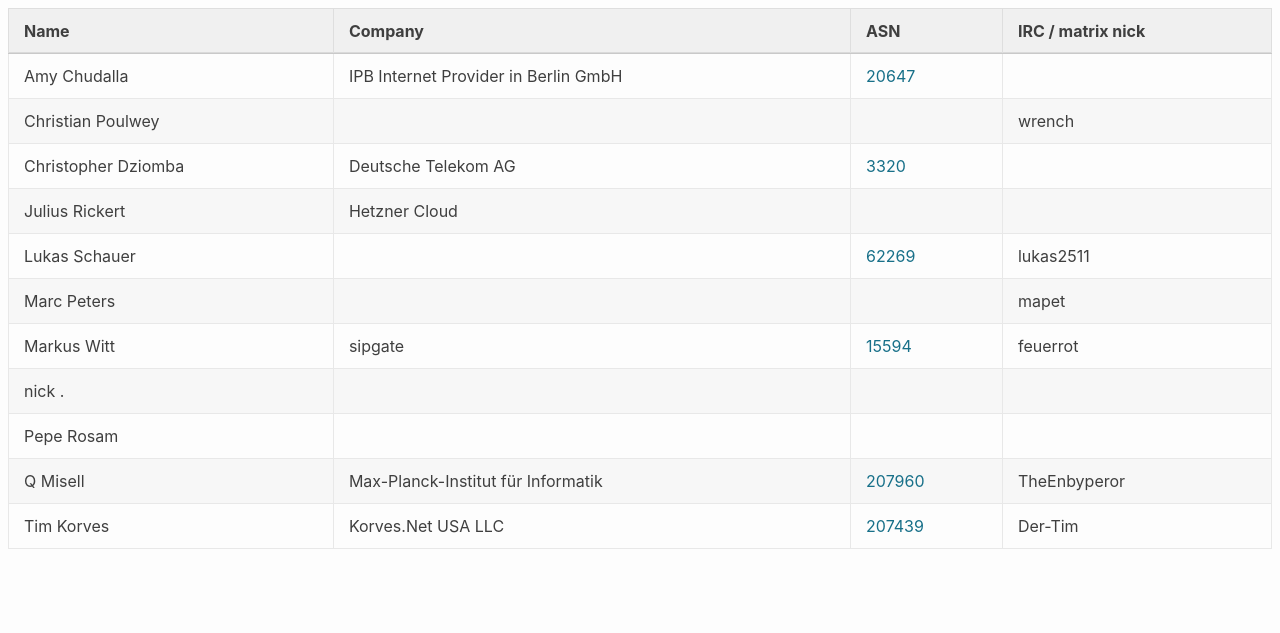
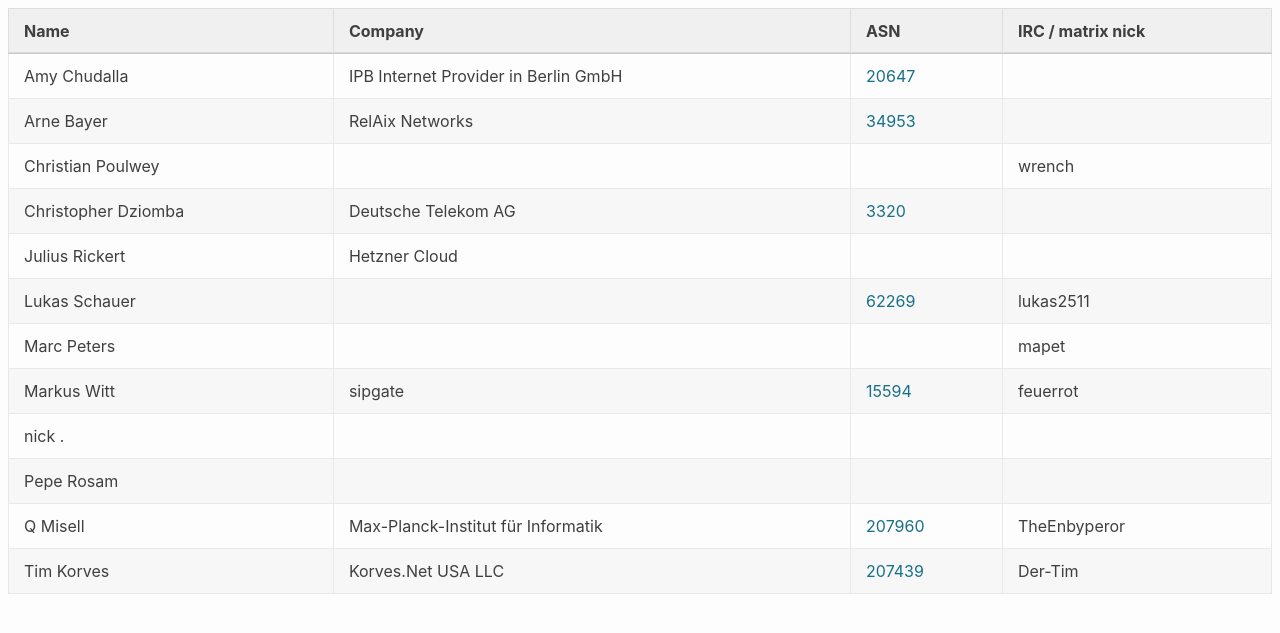
Before and after one commit to denog/pretix-attendeelist, a Jekyll site: the page built from denogmeetup25-05/index.markdown, in a window 1280 px wide. Shown: the top 633 px of the page. Built offline with Jekyll 4.4.1, drawn with Linux system fonts in a browser that asks for light colours.

Commit message:
Latest data: Fri May  9 05:48:05 UTC 2025

```diff
--- a/_data/attendees_denogmeetup25-05.json
+++ b/_data/attendees_denogmeetup25-05.json
@@ -4,6 +4,12 @@
     "company": "IPB Internet Provider in Berlin GmbH",
     "irc": null,
     "asn": "20647"
+  },
+  {
+    "name": "Arne Bayer",
+    "company": "RelAix Networks",
+    "irc": null,
+    "asn": "34953"
   },
   {
     "name": "Christian Poulwey",
```
